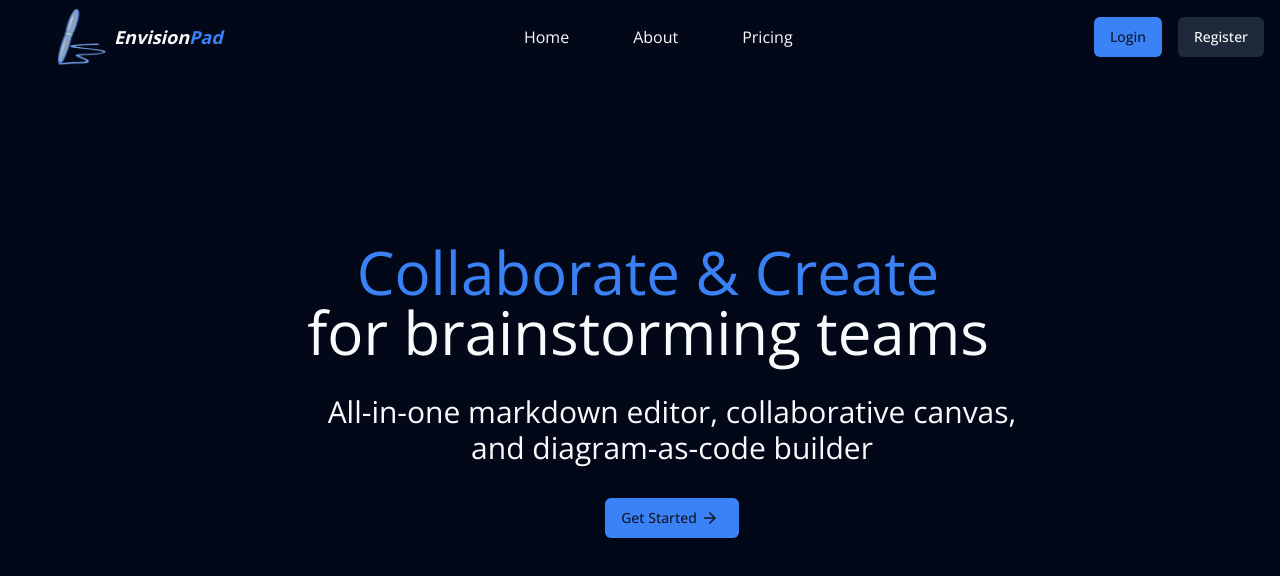
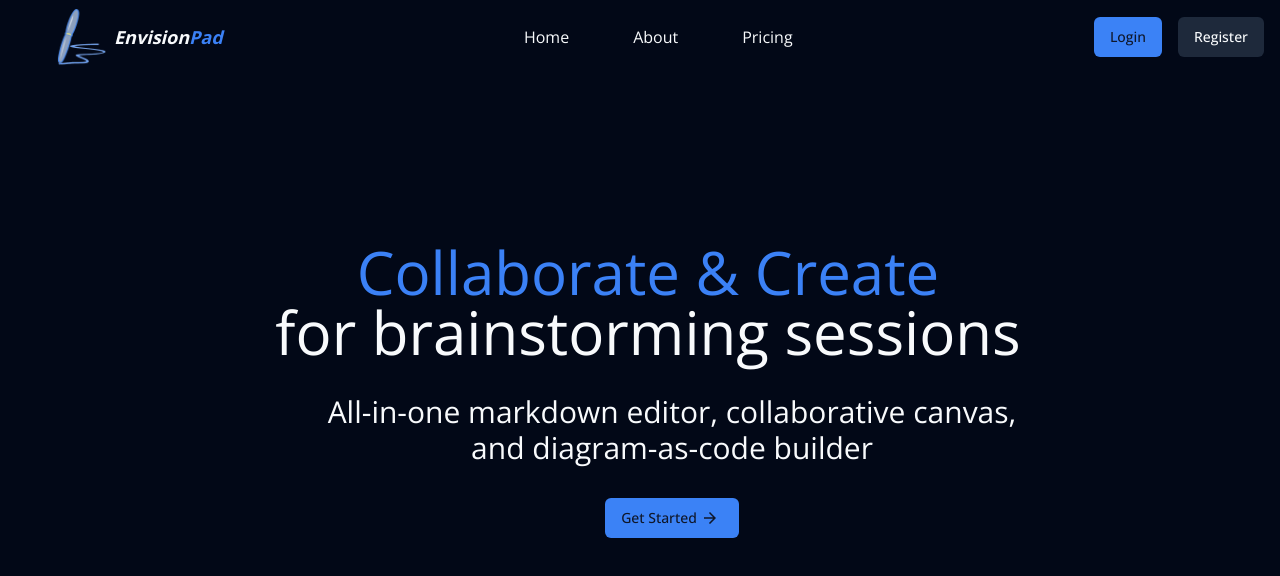
Before and after one commit to ANURAG-PATHAK/envisionpad, a Next.js app: page / in a window 1280 px wide. Shown: the top 576 px of the page. Built offline with nearby package versions, Linux system fonts and the light colour scheme.

Commit message:
updated hero section

```diff
--- a/src/components/Hero.tsx
+++ b/src/components/Hero.tsx
@@ -6,7 +6,7 @@ export default function Hero() {
       <div className="flex flex-col space-y-8 md:space-x-12">
         <div className="flex flex-col items-center justify-center">
           <div className="text-4xl md:text-6xl text-[#3B81F6]">Collaborate & Create</div>
-          <div className="text-4xl md:text-6xl">for brainstorming teams</div>
+          <div className="text-4xl md:text-6xl">for brainstorming sessions</div>
         </div>
         <div className="flex flex-col items-center justify-center">
           <div className="text-xl md:text-3xl">All-in-one markdown editor, collaborative canvas, </div>
```
